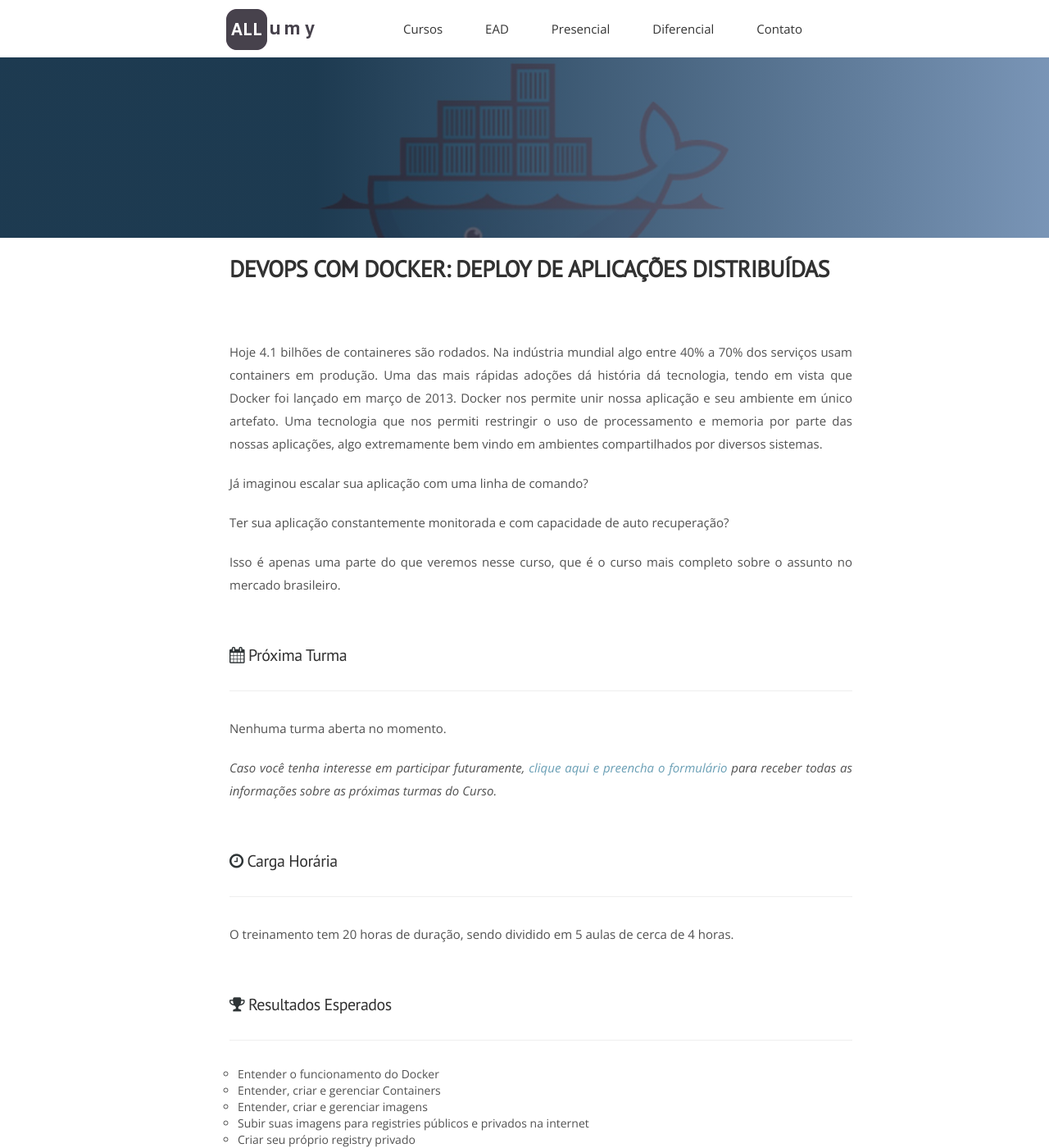
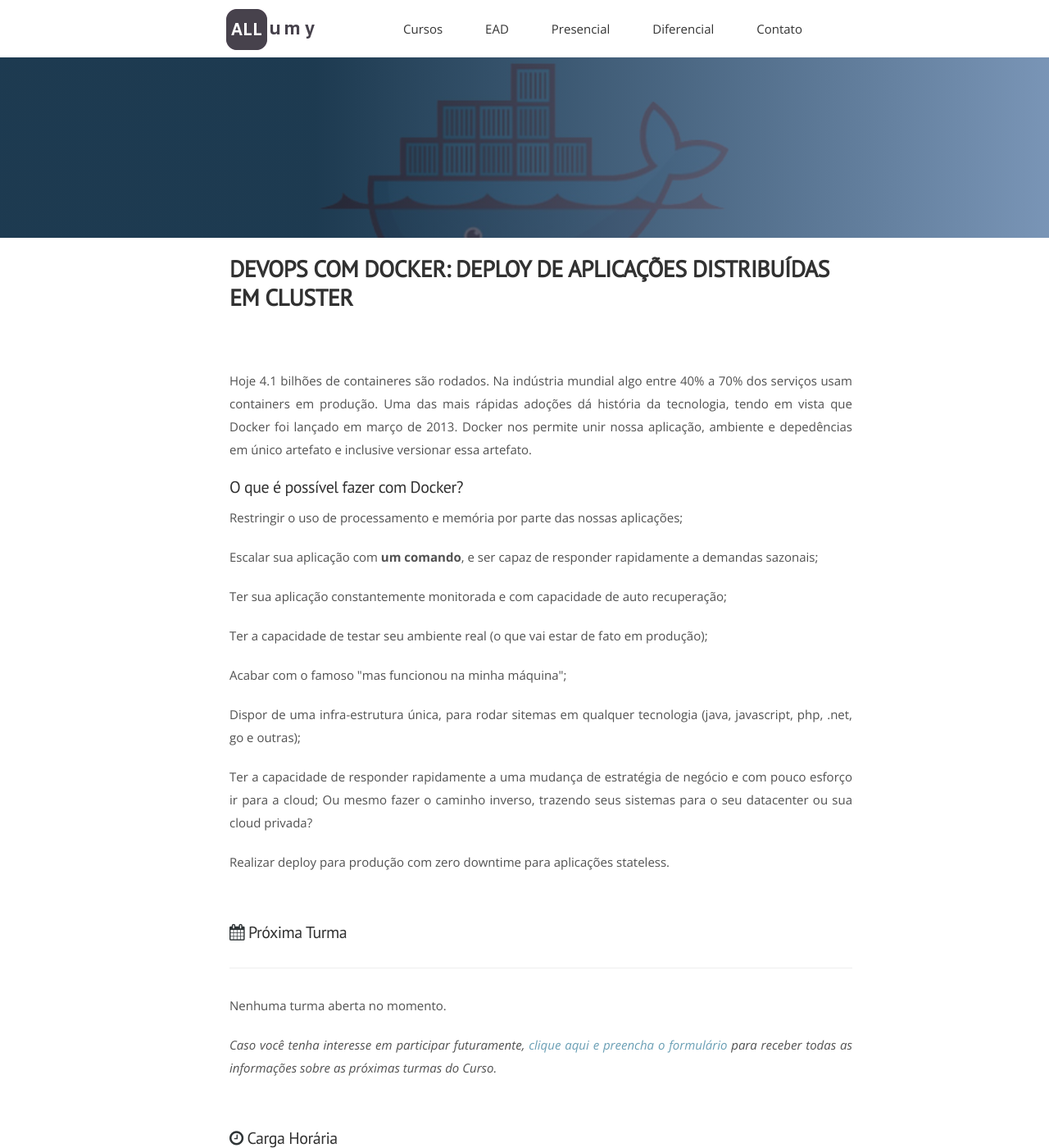
Before and after one commit to adriano-fonseca/adriano-fonseca.github.io, a Jekyll site: the page built from cursos.html, in a window 1280 px wide and 1400 px high. Shown: the whole window at 82% size. Built offline with Jekyll 4.4.1, drawn with Linux system fonts in a browser that asks for light colours; nearby versions of some CDN libraries; some web fonts are replaced; a script that is not in the unit is left out.

Commit message:
ajuste curso

```diff
--- a/cursos.html
+++ b/cursos.html
@@ -52,14 +52,21 @@
       <div class="col-md-12">
         <div class="container">
           <div class="section-title">
-            <h2>DevOps com Docker: Deploy de Aplicações Distribuídas</h2>
+            <h2>DevOps com Docker: Deploy de Aplicações Distribuídas em cluster</h2>
           </div>
           <div class="program-paragraph" style="text-align: justify">
-            <p>Hoje  4.1 bilhões de containeres são rodados. Na indústria mundial algo entre 40% a 70% dos serviços usam containers em produção. Uma das mais rápidas adoções dá história dá tecnologia, tendo em vista que Docker foi lançado em março de 2013.
-               Docker nos permite unir nossa aplicação e seu ambiente em único artefato. Uma tecnologia que nos permiti restringir o uso de processamento e memoria por parte das nossas aplicações, algo extremamente bem vindo em ambientes compartilhados por diversos sistemas.
-            <p>Já imaginou escalar sua aplicação com uma linha de comando?</p>
-            <p>Ter sua aplicação constantemente monitorada e com capacidade de auto recuperação?</p>
-            <p>Isso é apenas uma parte do que veremos nesse curso, que é o curso mais completo sobre o assunto no mercado brasileiro.</p>
+            <p>Hoje 4.1 bilhões de containeres são rodados. Na indústria mundial algo entre 40% a 70% dos serviços usam containers em produção. Uma das mais rápidas adoções dá história da tecnologia, tendo em vista que Docker foi lançado em março de 2013. Docker nos permite unir nossa aplicação, ambiente e depedências em único artefato e inclusive versionar essa artefato. </p>
+            <h4>O que é possível fazer com Docker?</h4>
+            <p>Restringir o uso de processamento e memória por parte das nossas aplicações; </p>
+            <p>Escalar sua aplicação com <b>um comando</b>, e ser capaz de responder rapidamente a demandas sazonais;</p>
+            <p>Ter sua aplicação constantemente monitorada e com capacidade de auto recuperação;</p>
+            <p>Ter a capacidade de testar seu ambiente real (o que vai estar de fato em produção);
+            <p>Acabar com o famoso "mas funcionou na minha máquina";</p>
+            <p>Dispor de uma infra-estrutura única, para rodar sitemas em qualquer tecnologia (java, javascript, php, .net, go e outras);</p>
+            <p>Ter a capacidade de responder rapidamente a uma mudança de estratégia de negócio e com pouco esforço ir para a cloud; Ou mesmo fazer o caminho inverso,
+              trazendo seus sistemas para o seu datacenter ou  sua cloud privada?
+            </p>
+            <p>Realizar deploy para produção com zero downtime para aplicações stateless.</p>
             <br>
           </div>
           <div id="program-description" style="text-align: justify;">
```
